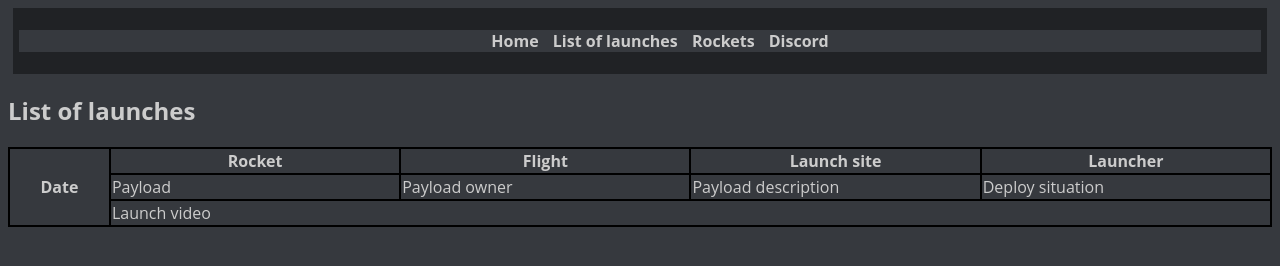
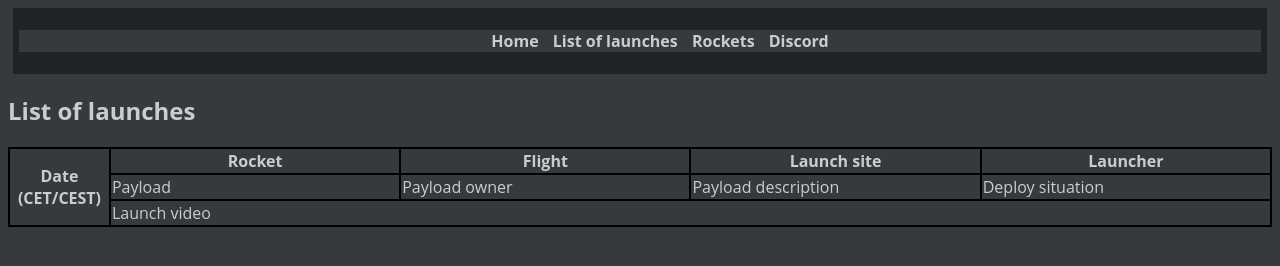
Before and after one commit to riesjart387/spacelaunches, a plain HTML site: page list.html in a window 1280 px wide. Shown: the top 266 px of the page. Drawn offline with Linux system fonts and the light colour scheme.

Commit message:
Update list.html

```diff
--- a/list.html
+++ b/list.html
@@ -21,7 +21,7 @@
 <p></p>
 <table style="width:100%">
   <tr>
-	<th rowspan="3" style="width: 8%;">Date</td>
+	<th rowspan="3" style="width: 8%;">Date (CET/CEST)</td>
    	<th style="width: 23%;">Rocket</th>
    	<th style="width: 23%;">Flight</th>
 	<th style="width: 23%;">Launch site</th>
```
